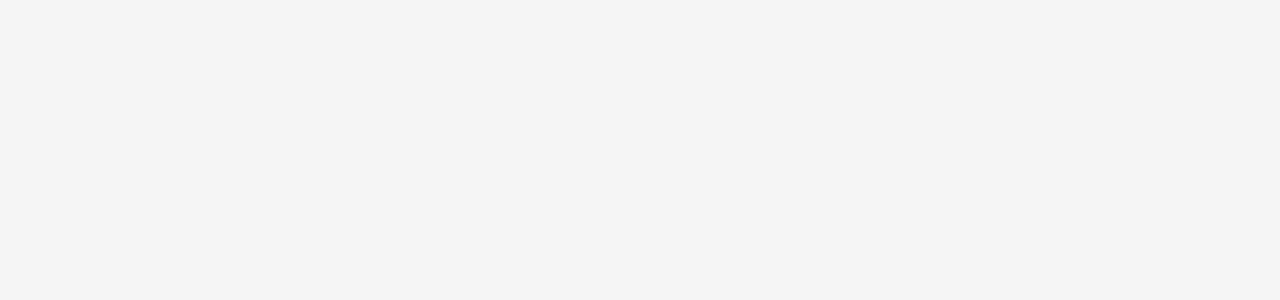
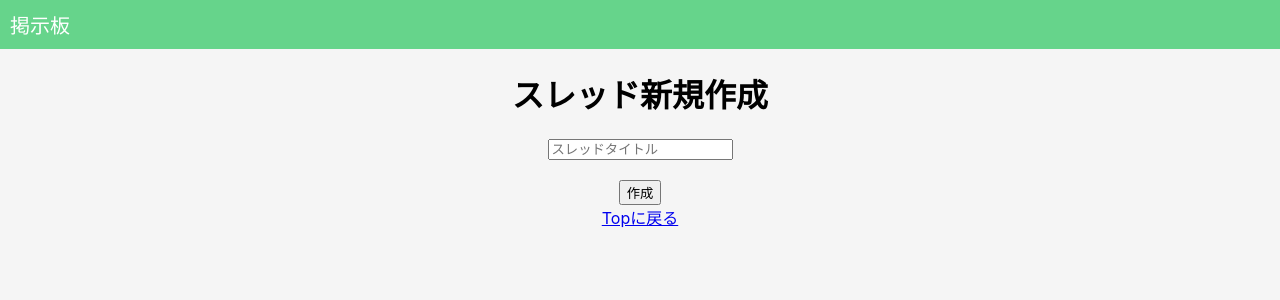
Before and after one commit to norm02/react-fundamental-stations01, a React (Create React App) app: page /thread/new in a window 1280 px wide. Before the commit this address had no page. Shown: the top 300 px of the page. Built offline with nearby package versions, Linux system fonts and the light colour scheme.

Commit message:
add validation(/NewThread for form)

```diff
--- a/package.json
+++ b/package.json
@@ -8,6 +8,7 @@
     "@testing-library/user-event": "^13.5.0",
     "react": "^18.2.0",
     "react-dom": "^18.2.0",
+    "react-hook-form": "^7.43.8",
     "react-router-dom": "^6.9.0",
     "react-scripts": "5.0.1",
     "web-vitals": "^2.1.4"
--- a/src/App.js
+++ b/src/App.js
@@ -2,6 +2,7 @@ import "./App.css";
 import { Routes, Route, BrowserRouter } from "react-router-dom";
 import { Home } from "./components/Home.jsx";
 import { NewThread } from "./components/NewThread.jsx";
+import { Thread } from "./components/Thread.jsx";
 
 function App() {
   return (
@@ -9,7 +10,8 @@ function App() {
       <BrowserRouter>
         <Routes>
           <Route path="/" element={<Home />} />
-          <Route path="/NewThread" element={<NewThread />} />
+          <Route path="/thread/new" element={<NewThread />} />
+          <Route path="/Thread" element={<Thread />} />
         </Routes>
       </BrowserRouter>
     </div>
--- a/src/components/Home.jsx
+++ b/src/components/Home.jsx
@@ -26,7 +26,9 @@ export function Home() {
   const renderThreads = () => {
     return threadList.map((thread) => (
       <div className="container" key={thread.id}>
-        <h2 className="title">{thread.title}</h2>
+        <h2 className="title">
+          <Link to={`/thread/${thread.id}`}>{thread.title}</Link>
+        </h2>
         <p className="id">{thread.id}</p>
         <p className="description">{thread.description}</p>
       </div>
@@ -38,7 +40,7 @@ export function Home() {
       <header>
         <div className="header-left">掲示板</div>
         <div className="header-right">
-          <Link to="/NewThread">スレッドを立てる</Link>
+          <Link to="/thread/new">スレッドを立てる</Link>
         </div>
       </header>
       <h1>新着スレッド</h1>
--- a/src/components/NewThread.jsx
+++ b/src/components/NewThread.jsx
@@ -1,14 +1,19 @@
 import { useNavigate, Link } from "react-router-dom";
+import { useForm } from "react-hook-form";
 
 export function NewThread() {
   const navigate = useNavigate();
+  const {
+    register,
+    handleSubmit,
+    formState: { errors },
+  } = useForm();
 
-  const handleSubmit = (event) => {
+  const onSubmit = (event) => {
     event.preventDefault();
     fetch(
       "https://2y6i6tqn41.execute-api.ap-northeast-1.amazonaws.com/threads",
       {
-        mode: "no-cors",
         method: "POST",
         headers: {
           "Access-Control-Allow-Origin": "http://localhost:3000",
@@ -18,28 +23,32 @@ export function NewThread() {
         },
         body: JSON.stringify({ title: event.target.title.value }),
       }
-    )
-      .then((response) => {
-        return response.json();
-      })
-      .then(() => {
-        navigate("/");
-      });
+    ).then(() => {
+      navigate("/");
+    });
   };
 
   return (
     <div className="sled-container">
-      <h1>新規投稿</h1>
-      <form className="form" onSubmit={handleSubmit}>
-        <div className="form-group">
-          <label htmlFor="title">
-            タイトル
-            <input type="text" className="text" name="title" />
-          </label>
+      <header>
+        <div className="header-left">掲示板</div>
+      </header>
+      <h1>スレッド新規作成</h1>
+      <form onSubmit={handleSubmit(onSubmit)}>
+        <div>
+          <label htmlFor="title"></label>
+          <input
+            id="title"
+            {...register("title", { required: "タイトルを入力してください" })}
+            placeholder="スレッドタイトル"
+          />
+          {errors.title && (
+            <p className="error-message">{errors.title.message}</p>
+          )}
         </div>
         <br />
         <button type="submit" className="btn btn-primary">
-          投稿
+          作成
         </button>
       </form>
       <div className="underform-left">
--- /dev/null
+++ b/src/components/Thread.jsx
@@ -0,0 +1,69 @@
+import { useParams } from "react-router-dom";
+import { useState, useEffect } from "react";
+
+export function Thread() {
+  const { thread_id } = useParams();
+  const [comments, setComments] = useState([]);
+  const [newComment, setNewComment] = useState("");
+
+  useEffect(() => {
+    async function fetchComments() {
+      try {
+        const response = await fetch(
+          `https://2y6i6tqn41.execute-api.ap-northeast-1.amazonaws.com/threads/${thread_id}/posts`
+        );
+        if (!response.ok) {
+          throw new Error("Failed to fetch comments");
+        }
+        const data = await response.json();
+        setComments(data.posts);
+      } catch (error) {
+        console.error(error);
+      }
+    }
+    fetchComments();
+  }, [thread_id]);
+
+  function handleNewCommentChange(event) {
+    setNewComment(event.target.value);
+  }
+
+  async function handleNewCommentSubmit(event) {
+    event.preventDefault();
+    try {
+      const response = await fetch(
+        `https://2y6i6tqn41.execute-api.ap-northeast-1.amazonaws.com/threads/${thread_id}/posts`,
+        {
+          method: "POST",
+          headers: {
+            "Content-Type": "application/json",
+          },
+          body: JSON.stringify({ post: newComment }),
+        }
+      );
+      if (!response.ok) {
+        throw new Error("Failed to create new comment");
+      }
+      setNewComment("");
+    } catch (error) {
+      console.error(error);
+    }
+  }
+
+  return (
+    <div>
+      <h2>投稿一覧</h2>
+      {comments.map((comment) => (
+        <div key={comment.id}>{comment.post}</div>
+      ))}
+      <form onSubmit={handleNewCommentSubmit}>
+        <input
+          type="text"
+          value={newComment}
+          onChange={handleNewCommentChange}
+        />
+        <button type="submit">投稿する</button>
+      </form>
+    </div>
+  );
+}
```
Also changed, not shown: 1 other file (tests, documents, lock files or other folders).
